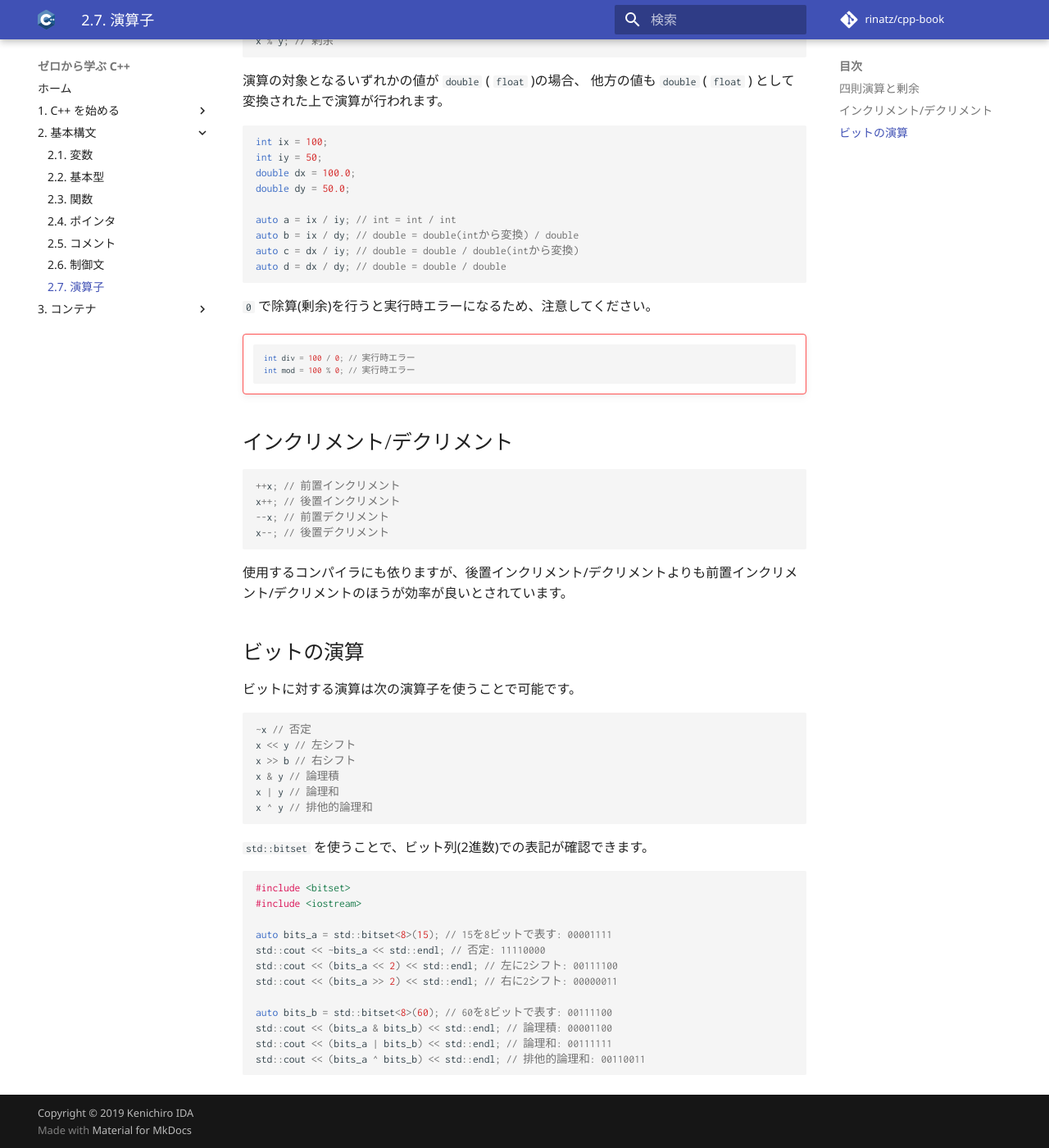
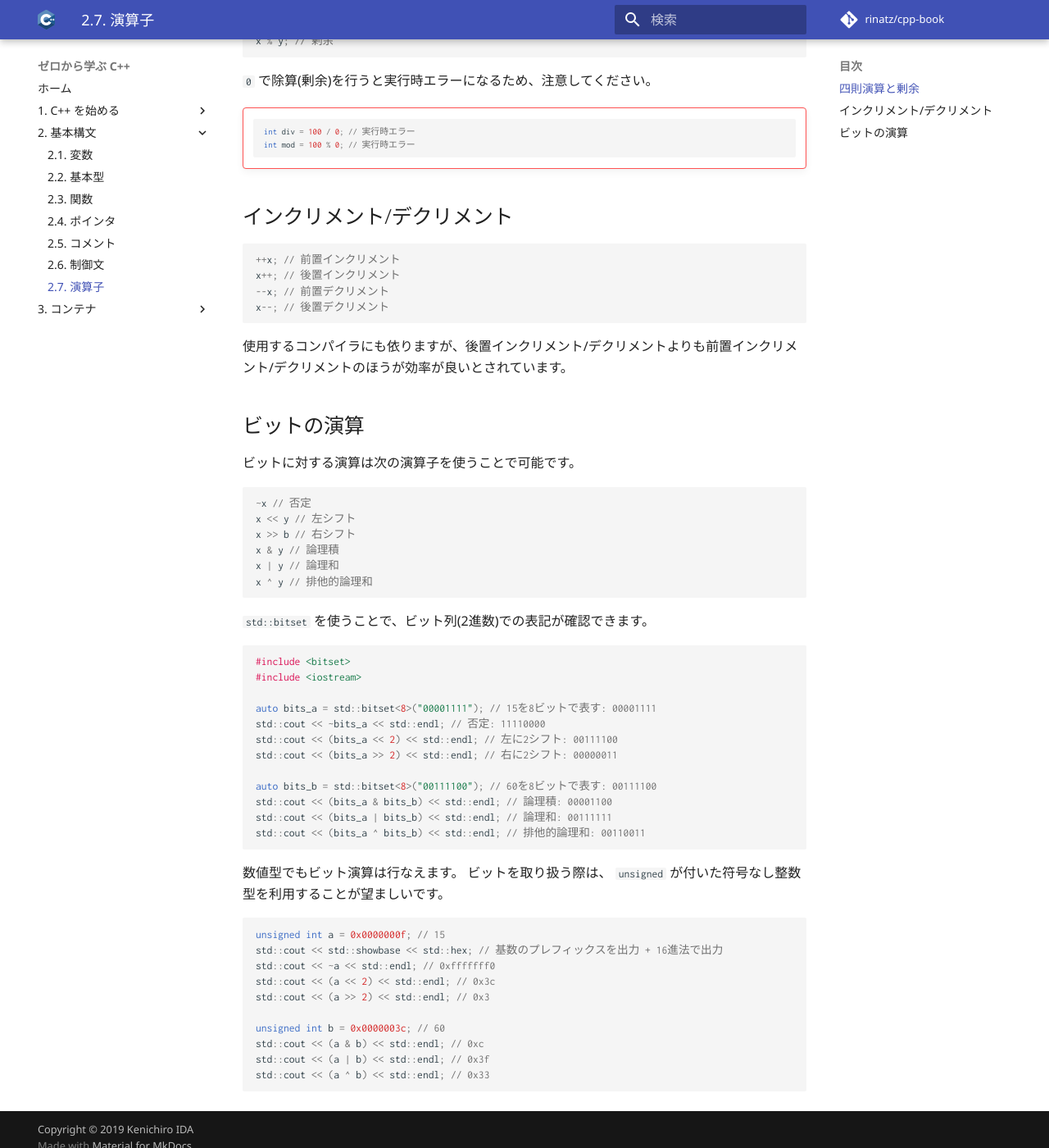
Before and after one commit to rinatz/cpp-book, an MkDocs documentation site: the page built from docs/ch02-07-operators.md, in a window 1280 px wide and 1400 px high, scrolled down 410 px. Shown: the whole window at 82% size. Built offline with MkDocs 1.6.1 and Material for MkDocs 9.7.7, drawn with Linux system fonts in a browser that asks for light colours; comment, search, counter and statistics services are not loaded.

Commit message:
Polish sentences

````diff
--- a/docs/ch02-07-operators.md
+++ b/docs/ch02-07-operators.md
@@ -15,10 +15,20 @@ x / y; // 除算
 x % y; // 剰余
 ```
 
-演算の対象となるいずれかの値が `double` ( `float` )の場合、
-他方の値も `double` ( `float` ) として変換された上で演算が行われます。
+`0` で除算(剰余)を行うと実行時エラーになるため、注意してください。
 
-```cpp
+!!! failure ""
+    ```cpp
+    int div = 100 / 0; // 実行時エラー
+    int mod = 100 % 0; // 実行時エラー
+    ```
+
+<!-- MEMO: 型変換の話はキャスト側でも良いかもしれない -->
+
+<!-- 演算の対象となるいずれかの値が `double` ( `float` )の場合、
+他方の値も `double` ( `float` ) として変換された上で演算が行われます。 -->
+
+<!-- ```cpp
 int ix = 100;
 int iy = 50;
 double dx = 100.0;
@@ -28,15 +38,7 @@ auto a = ix / iy; // int = int / int
 auto b = ix / dy; // double = double(intから変換) / double
 auto c = dx / iy; // double = double / double(intから変換)
 auto d = dx / dy; // double = double / double
-```
-
-`0` で除算(剰余)を行うと実行時エラーになるため、注意してください。
-
-!!! failure ""
-    ```cpp
-    int div = 100 / 0; // 実行時エラー
-    int mod = 100 % 0; // 実行時エラー
-    ```
+``` -->
 
 ## インクリメント/デクリメント
 
@@ -68,15 +70,31 @@ x ^ y // 排他的論理和
 #include <bitset>
 #include <iostream>
 
-auto bits_a = std::bitset<8>(15); // 15を8ビットで表す: 00001111
+auto bits_a = std::bitset<8>("00001111"); // 15を8ビットで表す: 00001111
 std::cout << ~bits_a << std::endl; // 否定: 11110000
 std::cout << (bits_a << 2) << std::endl; // 左に2シフト: 00111100
 std::cout << (bits_a >> 2) << std::endl; // 右に2シフト: 00000011
 
-auto bits_b = std::bitset<8>(60); // 60を8ビットで表す: 00111100
+auto bits_b = std::bitset<8>("00111100"); // 60を8ビットで表す: 00111100
 std::cout << (bits_a & bits_b) << std::endl; // 論理積: 00001100
 std::cout << (bits_a | bits_b) << std::endl; // 論理和: 00111111
 std::cout << (bits_a ^ bits_b) << std::endl; // 排他的論理和: 00110011
 ```
 
+数値型でもビット演算は行なえます。
+ビットを取り扱う際は、 `unsigned` が付いた符号なし整数型を利用することが望ましいです。
+
+```cpp
+unsigned int a = 0x0000000f; // 15
+std::cout << std::showbase << std::hex; // 基数のプレフィックスを出力 + 16進法で出力
+std::cout << ~a << std::endl; // 0xfffffff0
+std::cout << (a << 2) << std::endl; // 0x3c
+std::cout << (a >> 2) << std::endl; // 0x3
+
+unsigned int b = 0x0000003c; // 60
+std::cout << (a & b) << std::endl; // 0xc
+std::cout << (a | b) << std::endl; // 0x3f
+std::cout << (a ^ b) << std::endl; // 0x33
+```
+
 [cppreference_expressions]: https://ja.cppreference.com/w/cpp/language/expressions
````
